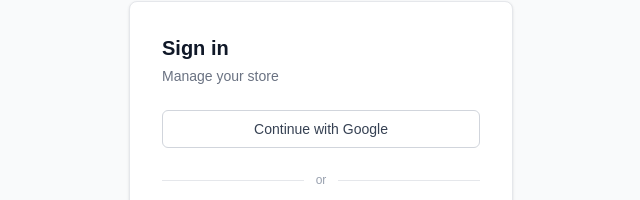
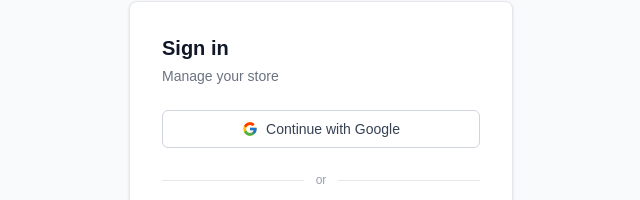
Before and after one commit to Paulsnrdev/Store-Builder, a Next.js app: page /login in a window 1280 px wide. Shown: the part 159-359 px from the top of the page, without its empty margins (319-959 px from the left). Built offline with nearby package versions, Linux system fonts and the light colour scheme.

Commit message:
Add Google logo to the "Continue with Google" sign-in button
Was text-only since it was first built — never actually missing an
icon asset, just never added one.

```diff
--- a/src/components/auth/login-form.tsx
+++ b/src/components/auth/login-form.tsx
@@ -41,8 +41,26 @@
         <button
           onClick={() => signIn("google", { callbackUrl })}
           type="button"
-          className="w-full rounded-md border border-gray-300 px-4 py-2 text-sm font-medium text-gray-700 hover:bg-gray-50"
+          className="flex w-full items-center justify-center gap-2 rounded-md border border-gray-300 px-4 py-2 text-sm font-medium text-gray-700 hover:bg-gray-50"
         >
+          <svg viewBox="0 0 48 48" className="h-4 w-4" aria-hidden="true">
+            <path
+              fill="#FFC107"
+              d="M43.611 20.083H42V20H24v8h11.303c-1.649 4.657-6.08 8-11.303 8-6.627 0-12-5.373-12-12s5.373-12 12-12c3.059 0 5.842 1.154 7.961 3.039l5.657-5.657C34.046 6.053 29.268 4 24 4 12.955 4 4 12.955 4 24s8.955 20 20 20 20-8.955 20-20c0-1.341-.138-2.65-.389-3.917z"
+            />
+            <path
+              fill="#FF3D00"
+              d="M6.306 14.691l6.571 4.819C14.655 15.108 18.961 12 24 12c3.059 0 5.842 1.154 7.961 3.039l5.657-5.657C34.046 6.053 29.268 4 24 4 16.318 4 9.656 8.337 6.306 14.691z"
+            />
+            <path
+              fill="#4CAF50"
+              d="M24 44c5.166 0 9.86-1.977 13.409-5.192l-6.19-5.238A11.91 11.91 0 0124 36c-5.202 0-9.619-3.317-11.283-7.946l-6.522 5.025C9.505 39.556 16.227 44 24 44z"
+            />
+            <path
+              fill="#1976D2"
+              d="M43.611 20.083H42V20H24v8h11.303a12.04 12.04 0 01-4.087 5.571l.003-.002 6.19 5.238C36.971 39.205 44 34 44 24c0-1.341-.138-2.65-.389-3.917z"
+            />
+          </svg>
           Continue with Google
         </button>
 
```
